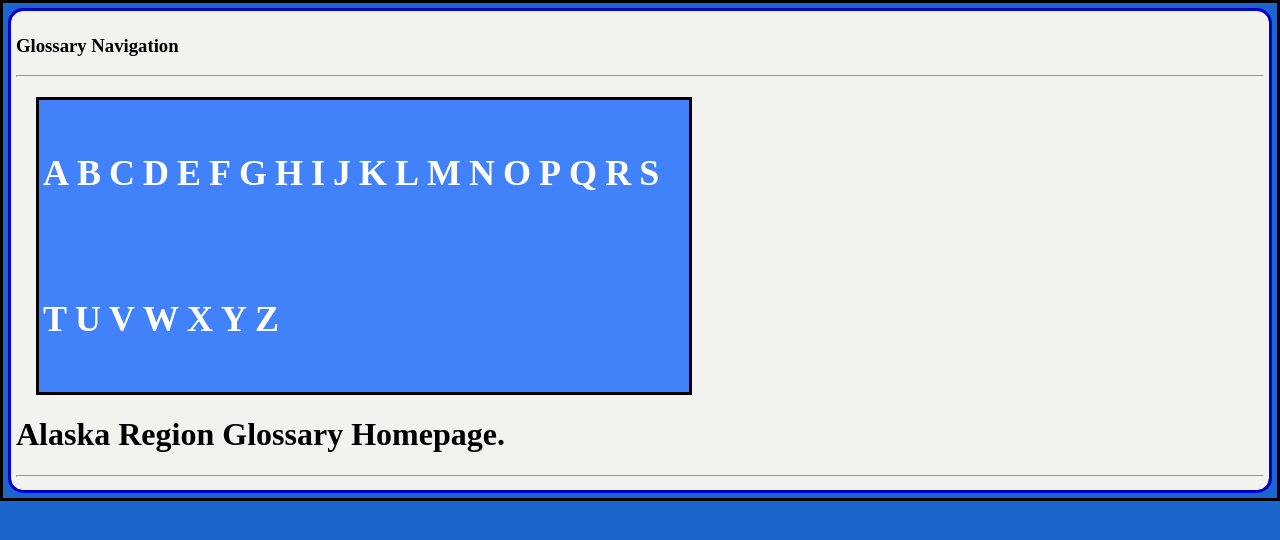
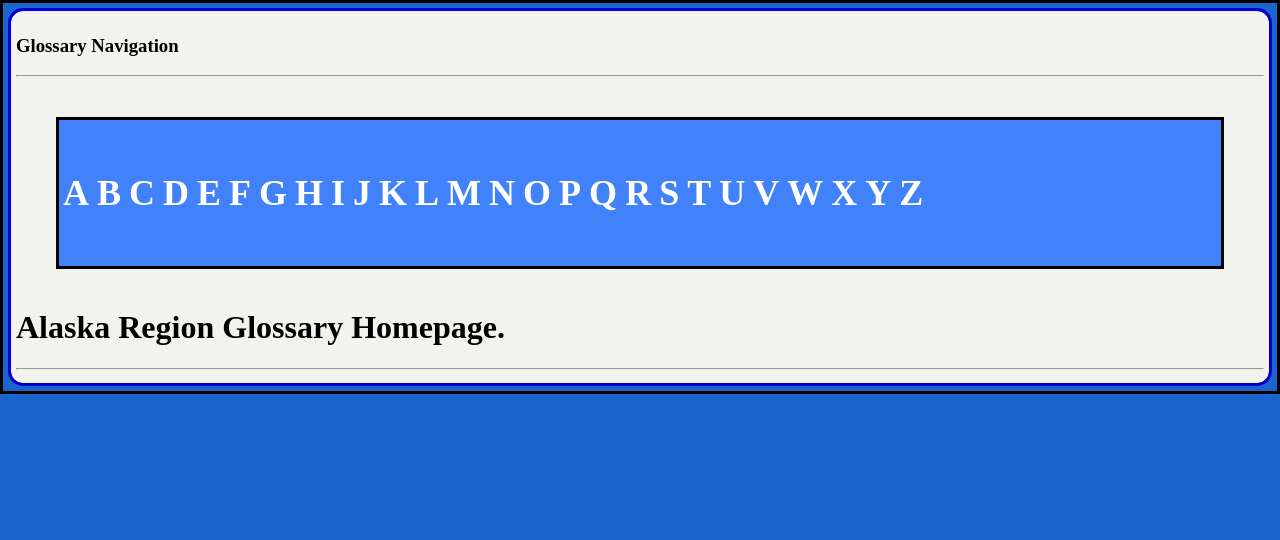
Before and after one commit to ThePanamalien/TestOne, a Jekyll site: the page built from index.md, in a window 1280 px wide. Shown: the top 540 px of the page. Built offline with Jekyll 4.4.1, drawn with Linux system fonts in a browser that asks for light colours.

Commit message:
Update glossaryPage.html

```diff
--- a/_layouts/glossaryPage.html
+++ b/_layouts/glossaryPage.html
@@ -7,14 +7,14 @@
     <style>
 ul {
   list-style-type: none;
-  margin: 20px;
+  margin: 40px;
   padding: 0;
   overflow: hidden;
   background-color: #4181f9;
    border-style: solid;
     border-color: black;
   text-align: center;
-  width: 650px;
+  width: auto;
 
 }
 
```
